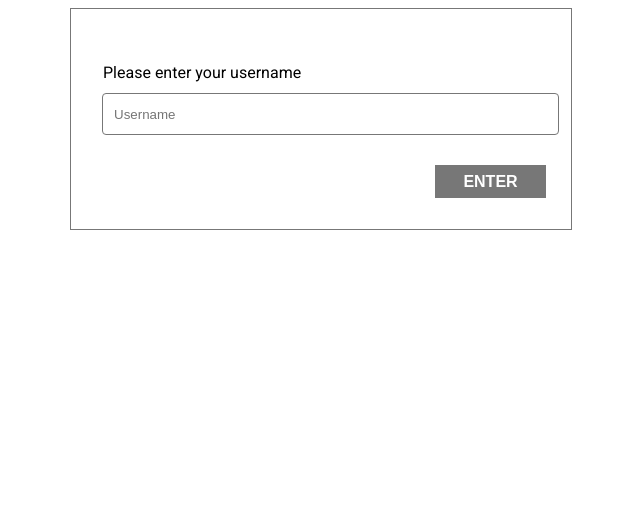
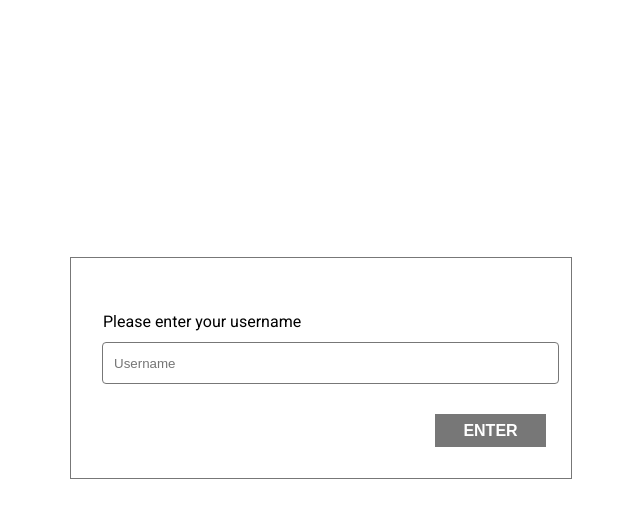
Before and after one commit to wendreslucas/CodePostFront-end, a Next.js app: page /login in a window 1280 px wide. Shown: the top 518 px of the page, without its empty margins (319-959 px from the left). Built offline with nearby package versions, Linux system fonts and the light colour scheme.

Commit message:
adjust form login align center

```diff
--- a/src/components/Forms/FormLogin.jsx
+++ b/src/components/Forms/FormLogin.jsx
@@ -4,6 +4,15 @@ import Link from 'next/link'
 import styled from 'styled-components'
 import Label from '../Text/Label'
 import Title from '../Text/Subtitle'
+
+const StyleDiv = styled.div`
+  display: flex;
+  flex-direction: column;
+  align-items: center;
+  justify-content: center;
+  height: 90vh;
+  width: 100%;
+`
 
 const StyleForm = styled.div`
   border: 1px solid #777777;
@@ -45,6 +54,7 @@ const FormLogin = () => {
   const [name, setName] = useState()
 
   return (
+    <StyleDiv>
       <StyleForm>
         <Title title="Welcome to CodeLeap network!" />
         <Label label="Please enter your username" />
@@ -58,6 +68,7 @@ const FormLogin = () => {
           ENTER
         </StyleButton>
       </StyleForm>
+    </StyleDiv>
   )
 }
 
```
Lines whose indentation alone changed are shown as unchanged.
